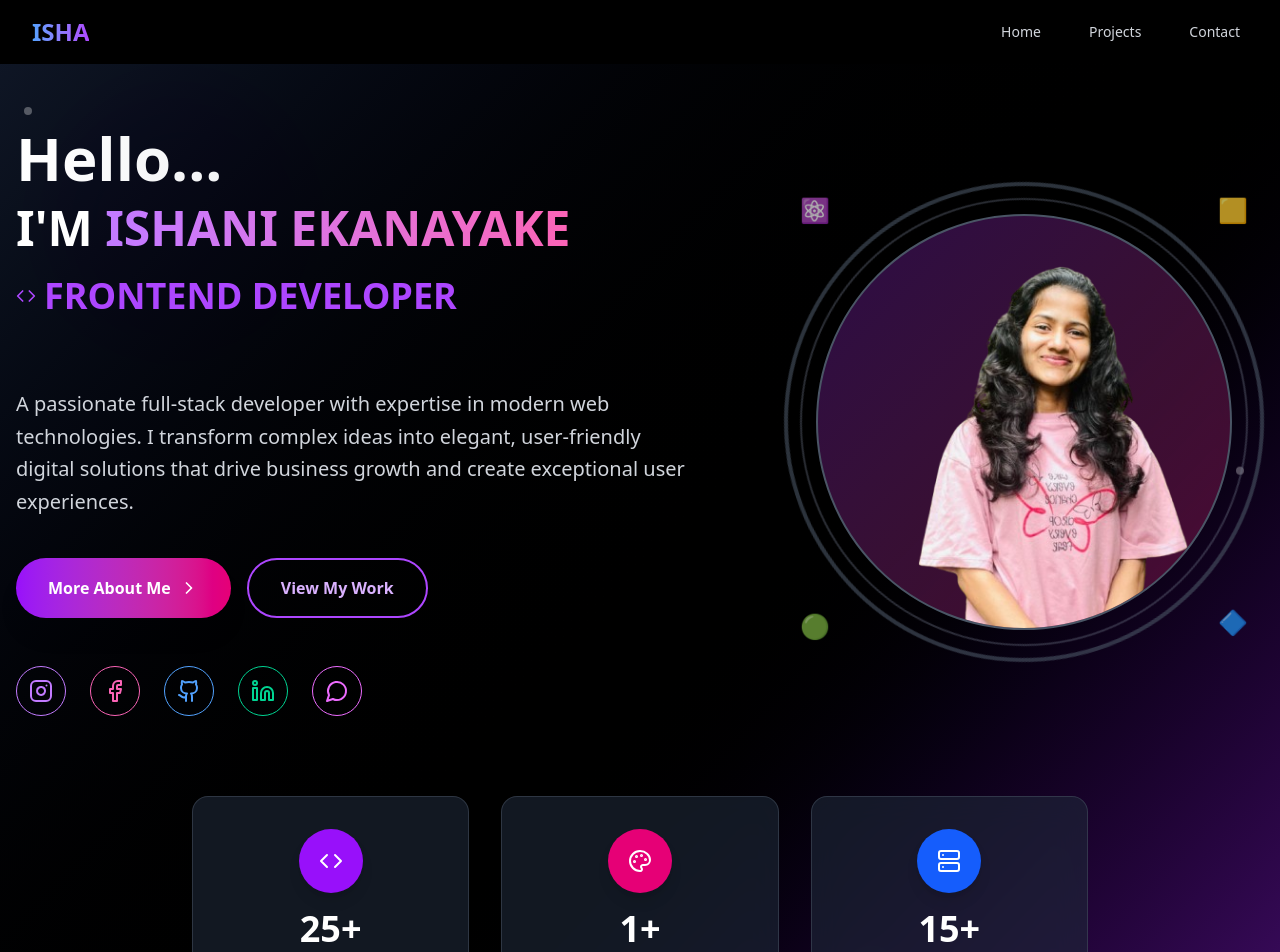
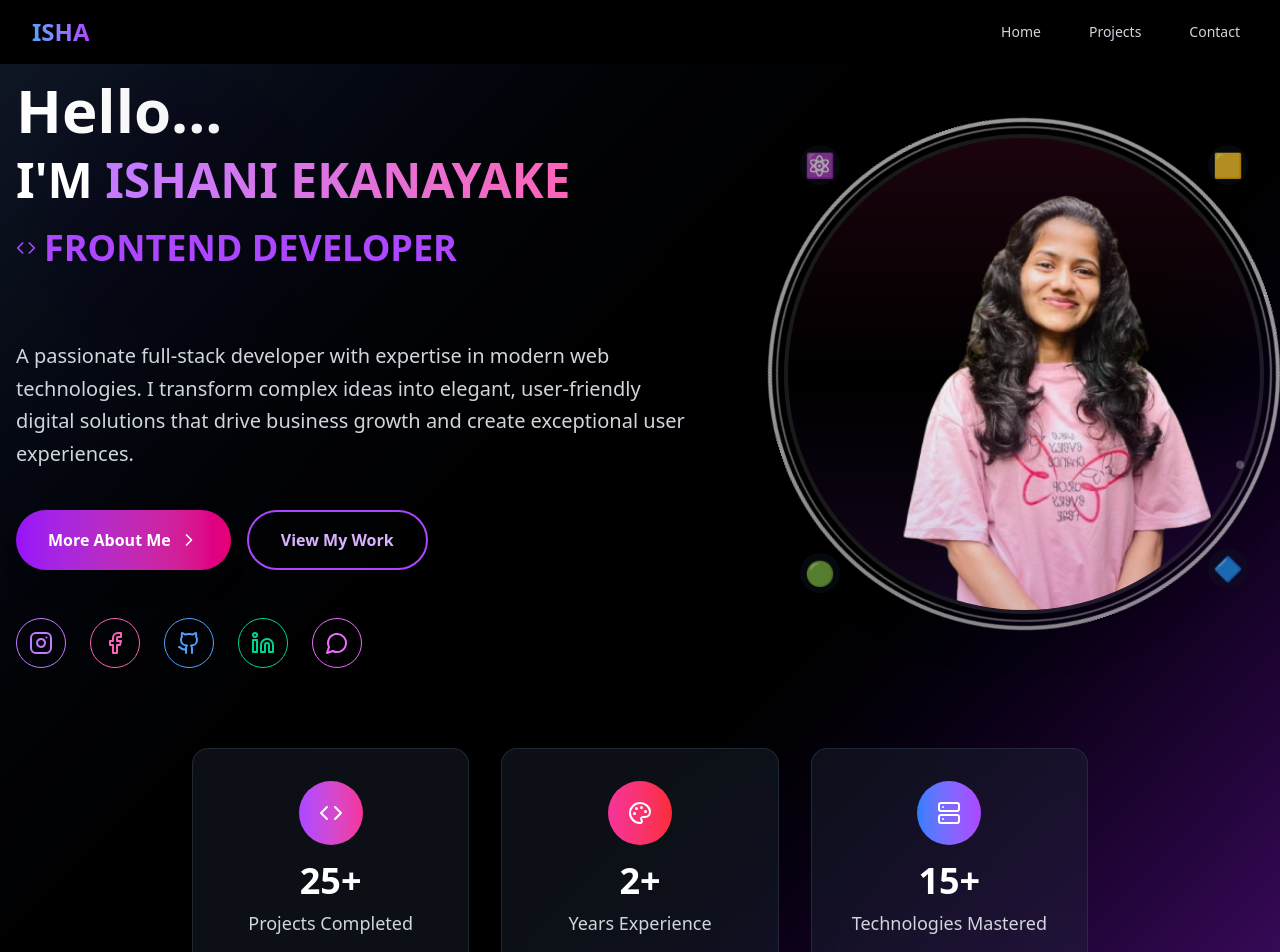
Before and after one commit to ishaniekanayaka/new_Portfolio, a React (Vite) app: page / in a window 1280 px wide. Shown: the top 952 px of the page. Built offline with nearby package versions, Linux system fonts and the light colour scheme.

Commit message:
fixed multiple errors on home page

```diff
--- a/src/pages/Home.tsx
+++ b/src/pages/Home.tsx
@@ -1,7 +1,10 @@
 import { useState, useEffect } from 'react';
 import { Github, Linkedin, Facebook, Instagram, MessageCircle, ChevronRight, Code, Palette, Server } from 'lucide-react';
 // Import your image - replace with your actual image path
-import profileImage from '../image/me2-removebg-preview.png';
+import profileImage from '../image/me2-removebg-preview.png'; // Adjust path as needed
+// Alternative import examples:
+// import profileImage from './images/ishani-profile.jpg';
+// import profileImage from '../images/my-photo.png';
 
 type RoleData = {
     title: string;
@@ -44,27 +47,17 @@ const Home = () => {
     }, []);
 
     const handleAboutClick = () => {
+        // Add your navigation logic here
         console.log('Navigate to about page');
     };
 
     const handleProjectsClick = () => {
+        // Add your navigation logic here
         console.log('Navigate to projects page');
     };
 
     return (
         <div className="min-h-screen bg-gradient-to-br from-gray-900 via-black to-purple-900 text-white overflow-hidden relative">
-            {/* Navigation Header */}
-            <nav className="relative z-20 flex justify-between items-center px-8 py-6">
-                <div className="text-2xl font-bold bg-gradient-to-r from-purple-400 to-pink-400 bg-clip-text text-transparent">
-                    ISHA
-                </div>
-                <div className="flex space-x-8">
-                    <a href="#" className="text-gray-300 hover:text-white transition-colors duration-300">Home</a>
-                    <a href="#" className="text-gray-300 hover:text-white transition-colors duration-300">Projects</a>
-                    <a href="#" className="text-gray-300 hover:text-white transition-colors duration-300">Contact</a>
-                </div>
-            </nav>
-
             {/* Animated background elements */}
             <div className="absolute inset-0 overflow-hidden">
                 <div className="absolute top-20 left-10 w-72 h-72 bg-purple-600 rounded-full mix-blend-multiply filter blur-xl opacity-20 animate-pulse"></div>
@@ -88,7 +81,7 @@ const Home = () => {
                 ))}
             </div>
 
-            <div className="relative z-10 max-w-7xl mx-auto px-4 py-12">
+            <div className="relative z-10 max-w-7xl mx-auto px-4 py-20">
                 {/* Main content container */}
                 <div className="flex flex-col lg:flex-row items-center justify-between gap-12">
 
@@ -168,22 +161,22 @@ const Home = () => {
                         </div>
                     </div>
 
-                    {/* Right content - Your Image with decorative elements */}
+                    {/* Right content - Your Image */}
                     <div className={`w-full lg:w-2/5 transition-all duration-1000 transform ${isVisible ? 'translate-x-0 opacity-100' : 'translate-x-full opacity-0'}`}>
-                        <div className="relative w-full aspect-square max-w-lg mx-auto">
-                            {/* Outer rotating ring */}
-                            <div className="absolute inset-0 rounded-full border-4 border-gray-600 animate-spin-slow opacity-60"></div>
-
-                            {/* Middle ring */}
-                            <div className="absolute inset-4 rounded-full border-2 border-gray-500 animate-spin-reverse opacity-40"></div>
+                        <div className="relative w-full max-w-lg mx-auto">
+                            {/* Decorative rings around image */}
+                            <div className="absolute -inset-4 rounded-full border-4 border-gradient-to-r from-purple-500 to-pink-500 animate-spin-slow opacity-60"></div>
+                            <div className="absolute -inset-2 rounded-full border-2 border-gradient-to-r from-pink-500 to-blue-500 animate-spin-reverse opacity-40"></div>
 
                             {/* Image container */}
-                            <div className="absolute inset-8 rounded-full overflow-hidden bg-gradient-to-br from-purple-900/50 to-pink-900/50 backdrop-blur-sm border-2 border-gray-600">
+                            <div className="relative aspect-square rounded-full overflow-hidden border-4 border-white/10 shadow-2xl">
+                                {/* Your imported image */}
                                 <img
                                     src={profileImage}
                                     alt="Ishani Ekanayake - Full Stack Developer"
                                     className="w-full h-full object-cover hover:scale-110 transition-transform duration-500"
                                     onError={(e: React.SyntheticEvent<HTMLImageElement, Event>) => {
+                                        // Fallback if image doesn't load
                                         const target = e.target as HTMLImageElement;
                                         target.style.display = 'none';
                                         const parent = target.parentElement;
@@ -194,16 +187,19 @@ const Home = () => {
                                                         <div class="w-24 h-24 bg-gradient-to-r from-purple-400 to-pink-400 rounded-full flex items-center justify-center mb-4 mx-auto">
                                                             <span class="text-3xl font-bold text-white">IE</span>
                                                         </div>
-                                                        <p class="text-gray-300 text-sm">Add Your Photo</p>
+                                                        <p class="text-gray-300 text-sm">Image Loading...</p>
                                                     </div>
                                                 </div>
                                             `;
                                         }
                                     }}
                                 />
+
+                                {/* Gradient overlay for professional effect */}
+                                <div className="absolute inset-0 bg-gradient-to-t from-purple-900/20 via-transparent to-pink-900/20 pointer-events-none"></div>
                             </div>
 
-                            {/* Floating tech icons */}
+                            {/* Floating tech icons around image */}
                             <div className="absolute inset-0">
                                 {[
                                     { icon: '⚛️', position: 'top-4 left-4', delay: '0s' },
@@ -213,7 +209,7 @@ const Home = () => {
                                 ].map((item, index) => (
                                     <div
                                         key={index}
-                                        className={`absolute ${item.position} text-2xl animate-bounce opacity-70`}
+                                        className={`absolute ${item.position} text-2xl animate-bounce opacity-70 bg-gray-900/50 rounded-full w-10 h-10 flex items-center justify-center backdrop-blur-sm`}
                                         style={{ animationDelay: item.delay }}
                                     >
                                         {item.icon}
@@ -228,18 +224,18 @@ const Home = () => {
                 <div className={`mt-20 transition-all duration-1500 transform ${isVisible ? 'translate-y-0 opacity-100' : 'translate-y-full opacity-0'}`}>
                     <div className="grid grid-cols-1 md:grid-cols-3 gap-8 max-w-4xl mx-auto">
                         {[
-                            { title: "Projects Completed", value: "25+", icon: <Code size={24} />, gradient: "from-purple-500 to-pink-500", bgColor: "bg-purple-600" },
-                            { title: "Years Experience", value: "1+", icon: <Palette size={24} />, gradient: "from-pink-500 to-red-500", bgColor: "bg-pink-600" },
-                            { title: "Technologies Mastered", value: "15+", icon: <Server size={24} />, gradient: "from-blue-500 to-purple-500", bgColor: "bg-blue-600" }
+                            { title: "Projects Completed", value: "25+", icon: <Code size={24} />, gradient: "from-purple-500 to-pink-500" },
+                            { title: "Years Experience", value: "2+", icon: <Palette size={24} />, gradient: "from-pink-500 to-red-500" },
+                            { title: "Technologies Mastered", value: "15+", icon: <Server size={24} />, gradient: "from-blue-500 to-purple-500" }
                         ].map((stat, index) => (
                             <div
                                 key={index}
-                                className="group relative bg-gray-800/60 backdrop-blur-lg border border-gray-600/50 rounded-2xl p-8 text-center hover:bg-gray-800/80 transition-all duration-300 hover:-translate-y-2 hover:shadow-2xl"
+                                className="group relative bg-gray-800/40 backdrop-blur-lg border border-gray-700/50 rounded-2xl p-8 text-center hover:bg-gray-800/60 transition-all duration-300 hover:-translate-y-2 hover:shadow-2xl"
                                 style={{
                                     transitionDelay: `${index * 150}ms`,
                                 }}
                             >
-                                <div className={`inline-flex items-center justify-center w-16 h-16 rounded-full ${stat.bgColor} mb-4 group-hover:scale-110 transition-transform shadow-lg`}>
+                                <div className={`inline-flex items-center justify-center w-16 h-16 rounded-full bg-gradient-to-r ${stat.gradient} mb-4 group-hover:scale-110 transition-transform`}>
                                     <div className="text-white">
                                         {stat.icon}
                                     </div>
```
